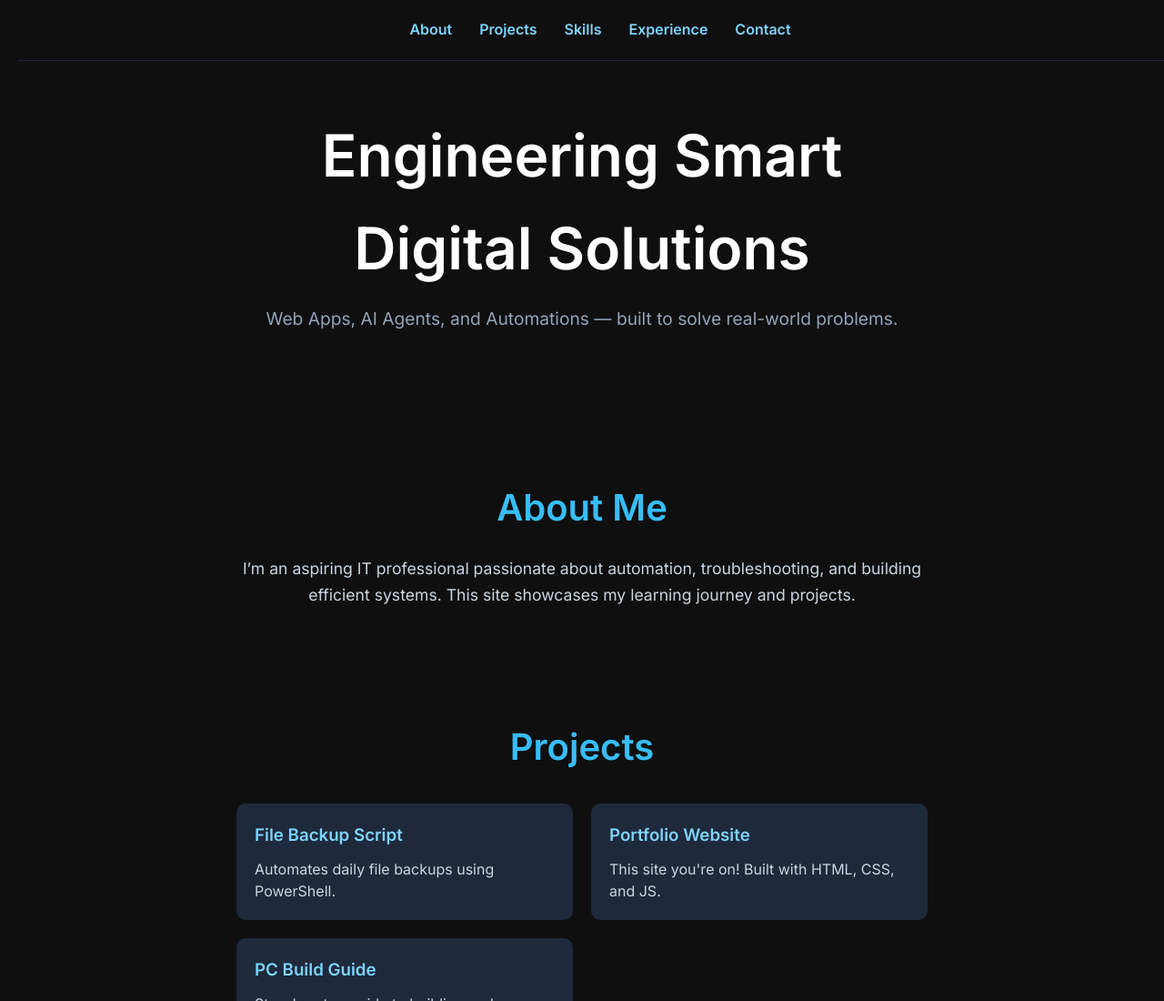
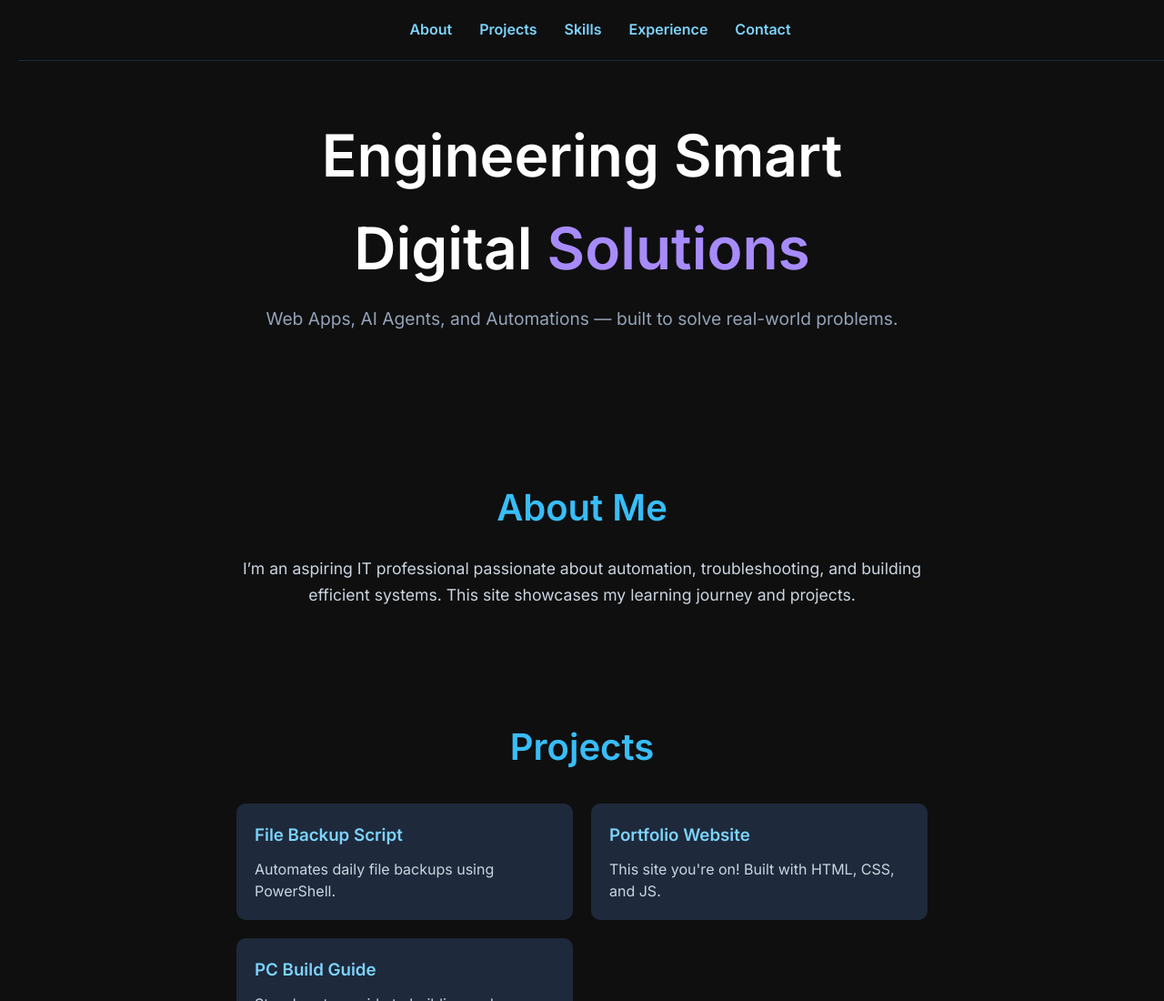
Before and after one commit to Joshhowe1995/Joshhowe1995.github.io, a plain HTML site: page index.html in a window 1280 px wide. Shown: the top 1100 px of the page at 91% size. Drawn offline with Linux system fonts and the light colour scheme.

Commit message:
Update style.css
Style .highlight span to match theme color

```diff
--- a/style.css
+++ b/style.css
@@ -298,3 +298,8 @@ nav a:hover {
   transform: translateY(-8px);
   box-shadow: 0 10px 20px rgba(0, 0, 0, 0.4);
 }
+
+.highlight {
+  color: #a78bfa;
+  font-weight: 600;
+}
```
